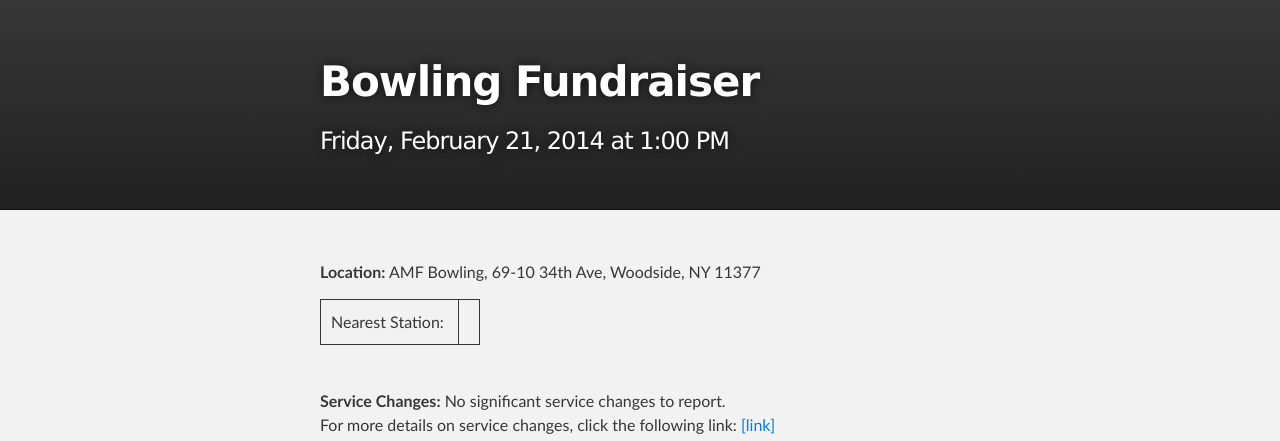
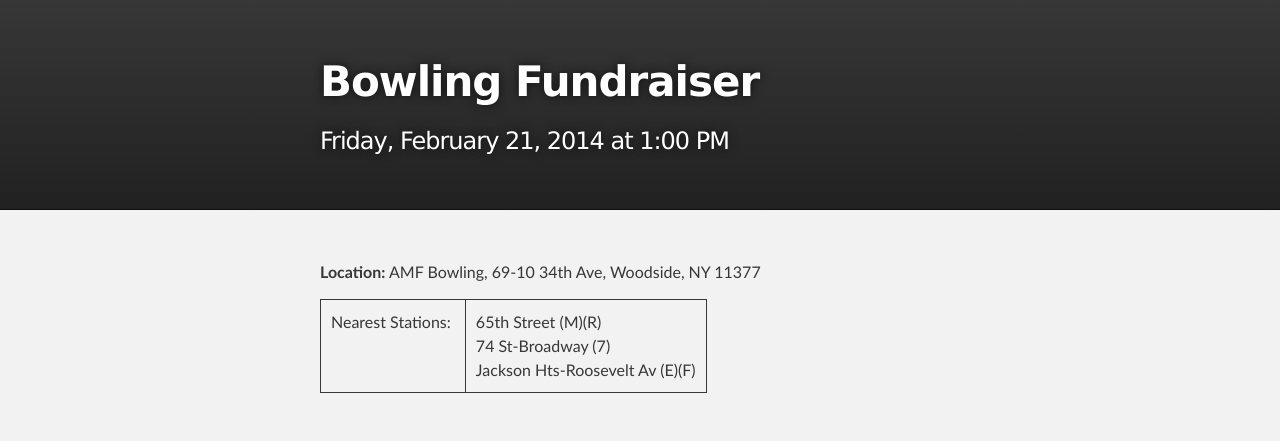
Before and after one commit to terrellthemtaguy/terrellthemtaguy.github.io, a Jekyll site: the page built from _posts/2014-02-21-Bowling_Fundraiser.html, in a window 1280 px wide. Shown: the top 441 px of the page. Built offline with Jekyll 4.4.1, drawn with Linux system fonts in a browser that asks for light colours; some of the changed lines change nothing that is shown.

Commit message:
edited to work with nearest-stations

```diff
--- a/_posts/2014-02-21-Bowling_Fundraiser.html
+++ b/_posts/2014-02-21-Bowling_Fundraiser.html
@@ -3,7 +3,10 @@ layout: direction
 title: Bowling Fundraiser
 time: Friday, February 21, 2014 at 1:00 PM
 location: AMF Bowling, 69-10 34th Ave, Woodside, NY 11377
-nearest-station: 65th Street (M)(R) <em>or</em> 74 St-Broadway (7) <em>or</em> Jackson Hts-Roosevelt Av (E)(F)
+nearest-stations:
+    - 65th Street (M)(R)
+    - 74 St-Broadway (7)
+    - Jackson Hts-Roosevelt Av (E)(F)
 changes-brief: No significant service changes to report.
 changes-ext: <a href="http://travel.mtanyct.info/serviceadvisory/routeStatusResult.aspx?tag=ALL&date=02/21/2014&time=&method=getstatus4">[link]</a>
 ---
```
